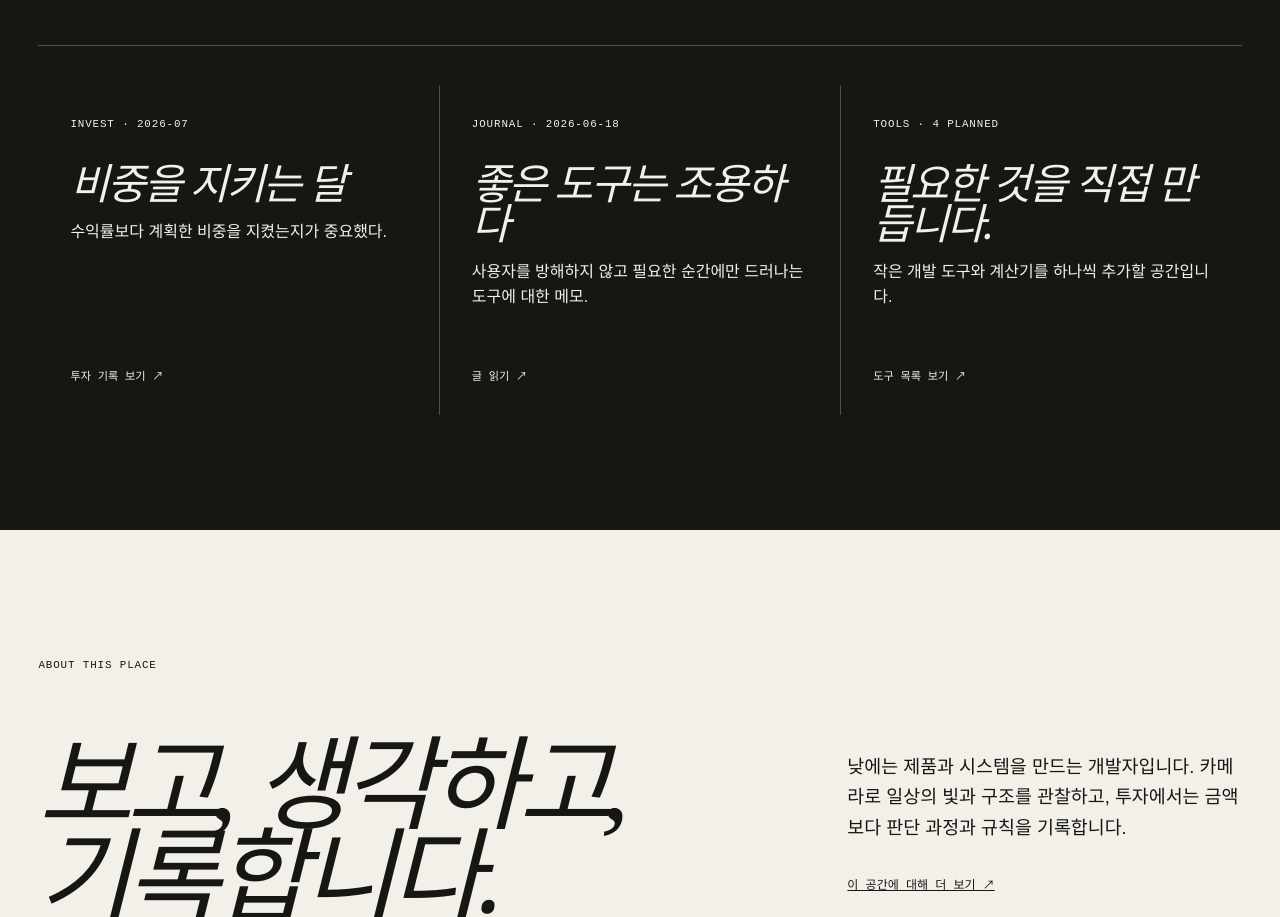
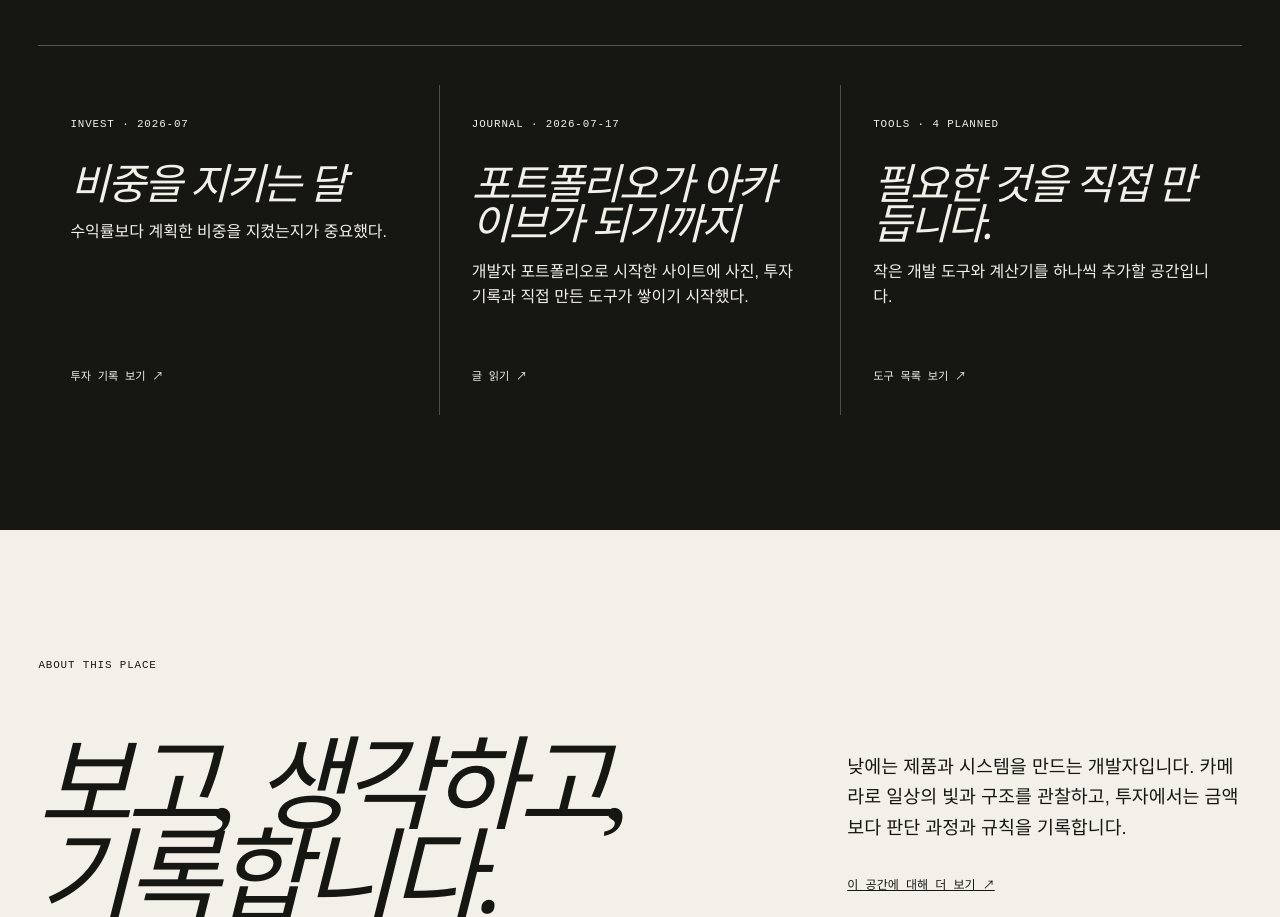
Before and after one commit to stoveinsummer/portfolio, a Next.js app: page / in a window 1280 px wide. Shown: the part 1960-2877 px from the top of the page. Built offline with nearby package versions, Linux system fonts and the light colour scheme.

Commit message:
Replace sample journals with project note

```diff
--- a/data/journals.ts
+++ b/data/journals.ts
@@ -1,7 +1,18 @@
 import type { JournalEntry } from "@/types/content";
 
 export const journals: JournalEntry[] = [
-  { id: "quiet-tools", title: "좋은 도구는 조용하다", date: "2026-06-18", summary: "사용자를 방해하지 않고 필요한 순간에만 드러나는 도구에 대한 메모.", content: ["좋은 도구는 사용법을 계속 설명하지 않는다. 필요한 기능이 제자리에 있고, 결과가 명확하면 된다.", "이 사이트에 추가할 작은 기능들도 같은 원칙으로 만들고 싶다. 화려함보다 반복해서 쓸 수 있는지가 중요하다."], category: "개발 메모", tags: ["도구", "UX", "개발"] },
-  { id: "rainy-night-photo", title: "비 오는 밤을 찍는 방법", date: "2026-05-02", summary: "젖은 도로와 간판의 색을 관찰하며 남긴 사진 메모.", content: ["비가 오면 평소 보이지 않던 빛이 바닥에 생긴다. 장면을 찾기보다 반사를 먼저 보면 프레임이 단순해진다.", "카메라를 지키는 일도 중요하지만, 서두르지 않고 빛이 겹치는 순간을 기다리는 것이 더 중요했다."], category: "사진 메모", tags: ["사진", "야경", "비"] },
-  { id: "keep-small-service", title: "작은 서비스를 오래 운영하기", date: "2026-03-27", summary: "기능을 늘리기 전에 유지할 수 있는 구조를 고르는 일.", content: ["작은 서비스는 만드는 순간보다 고치는 순간이 더 많다. 그래서 구조는 이해하기 쉽고 배포는 단순해야 한다.", "지금은 정적 파일과 GitHub Pages만 사용한다. 서버가 꼭 필요해지는 시점이 오기 전까지 이 단순함을 유지한다."], category: "프로젝트 회고", tags: ["운영", "정적사이트", "기록"] },
+  {
+    id: "building-my-personal-archive",
+    title: "포트폴리오가 아카이브가 되기까지",
+    date: "2026-07-17",
+    summary: "개발자 포트폴리오로 시작한 사이트에 사진, 투자 기록과 직접 만든 도구가 쌓이기 시작했다.",
+    content: [
+      "처음에는 개발자로서 나를 보여주는 개인 포트폴리오를 만들 생각이었다. 사진도 함께 올리고 싶어서 갤러리를 만들었고, 촬영한 사진을 정리해 워터마크와 분류를 더했다.",
+      "그러다 매월 포트폴리오 비중과 투자 의견을 기록하는 페이지를 만들었다. 금액은 공개하지 않고 비중과 상대적인 변화만 남기기로 했다. 그달의 국내와 미국 증시 뉴스도 한 줄씩 정리할 예정이다.",
+      "개발할 때 실제로 필요한 JSON 정렬기, 코드 비교기, 복리 계산기와 랜덤 팀 편성기도 하나씩 추가했다. 모든 도구는 서버 없이 브라우저 안에서만 동작한다.",
+      "생각을 따라 기능을 더하다 보니 이곳은 결과물만 보여주는 포트폴리오보다, 내가 보고 만들고 판단한 것을 시간순으로 쌓는 개인 아카이브에 가까워졌다. 앞으로도 미래의 내가 다시 보고 싶은 기록을 기준으로 천천히 채워가려고 한다.",
+    ],
+    category: "프로젝트 기록",
+    tags: ["개인사이트", "아카이브", "개발"],
+  },
 ];
```
